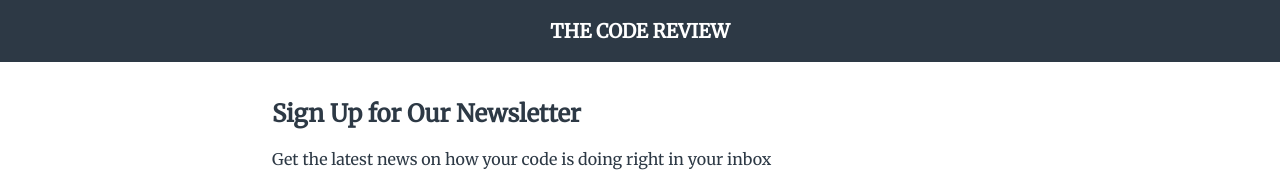
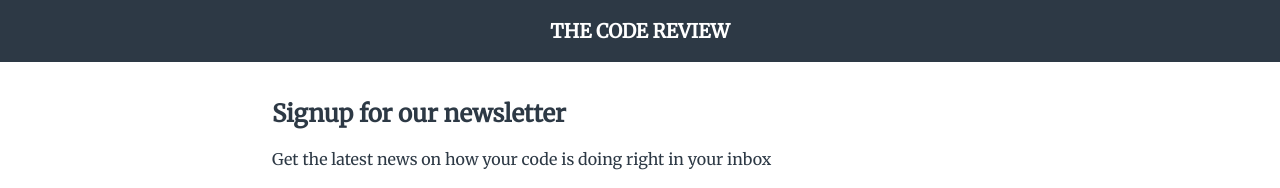
Before and after one commit to hyungmogu/online-registration-form, a plain HTML site: page online-registration-form/index.html in a window 1280 px wide. Shown: the top 188 px of the page. Drawn offline with Linux system fonts and the light colour scheme.

Commit message:
fix: Fix spelling and capitalization of title
  - changed from sign up --> signup
  - Capitalized the first letter in the title only

```diff
--- a/online-registration-form/index.html
+++ b/online-registration-form/index.html
@@ -14,7 +14,7 @@
     <main>
       <section class="newsletter-headline">
         <div>
-          <h2>Sign Up for Our Newsletter</h2>
+          <h2>Signup for our newsletter</h2>
           <p>Get the latest news on how your code is doing right in your inbox</p>
         </div>
         <hr>
```
